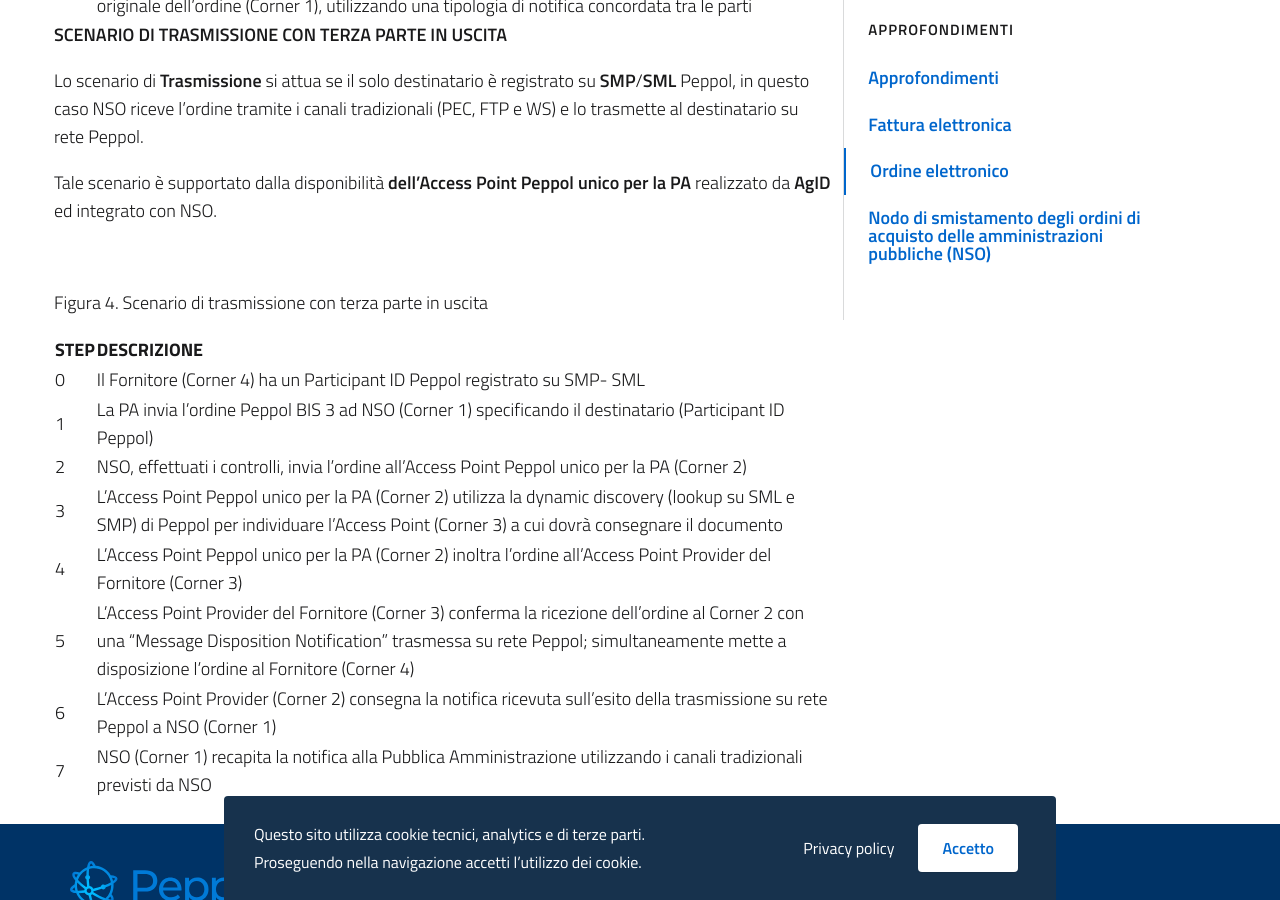
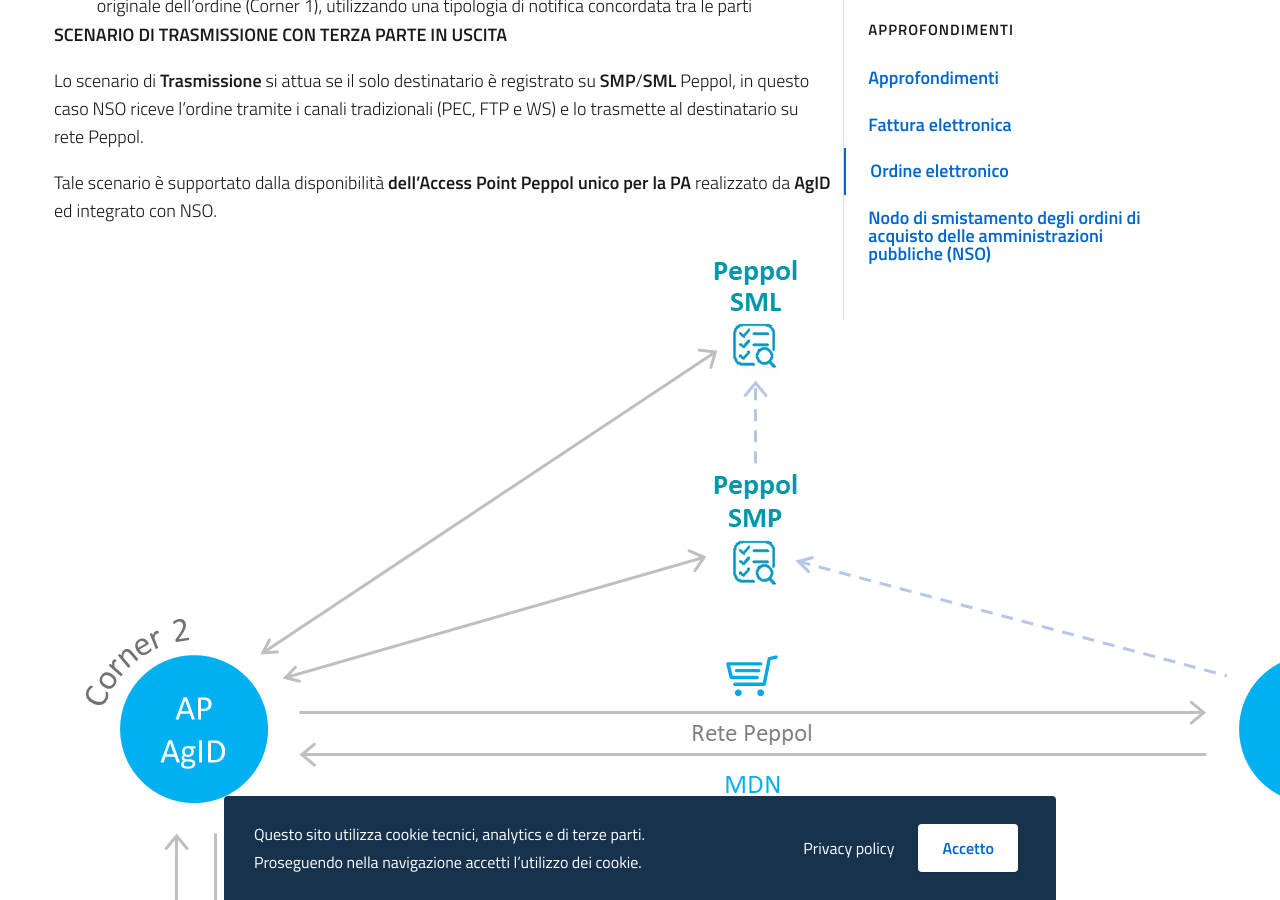
Before and after one commit to realeroberto/peppol.agid.gov.it, a Jekyll site: the page built from it/e-procurement/ordine-elettronico.md, in a window 1280 px wide and 900 px high, scrolled down 2738 px. Built offline with Jekyll 4.4.1, drawn with Linux system fonts in a browser that asks for light colours.

Commit message:
Fix image path

```diff
--- a/it/e-procurement/ordine-elettronico.md
+++ b/it/e-procurement/ordine-elettronico.md
@@ -70,7 +70,7 @@
 Tale scenario è supportato dalla disponibilità **dell’Access Point Peppol unico
 per la PA** realizzato da **AgID** ed integrato con NSO.
 
-![](e-ordering-2.png)
+![](/assets/images/e-ordering-2.png)
 
 Figura 4. Scenario di trasmissione con terza parte in uscita
 
```
